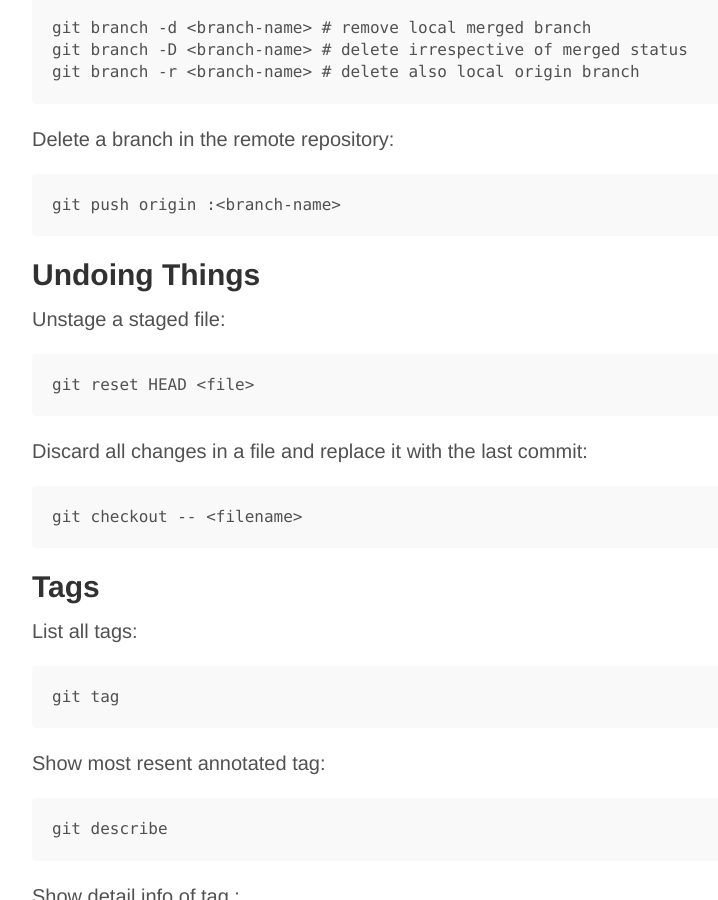
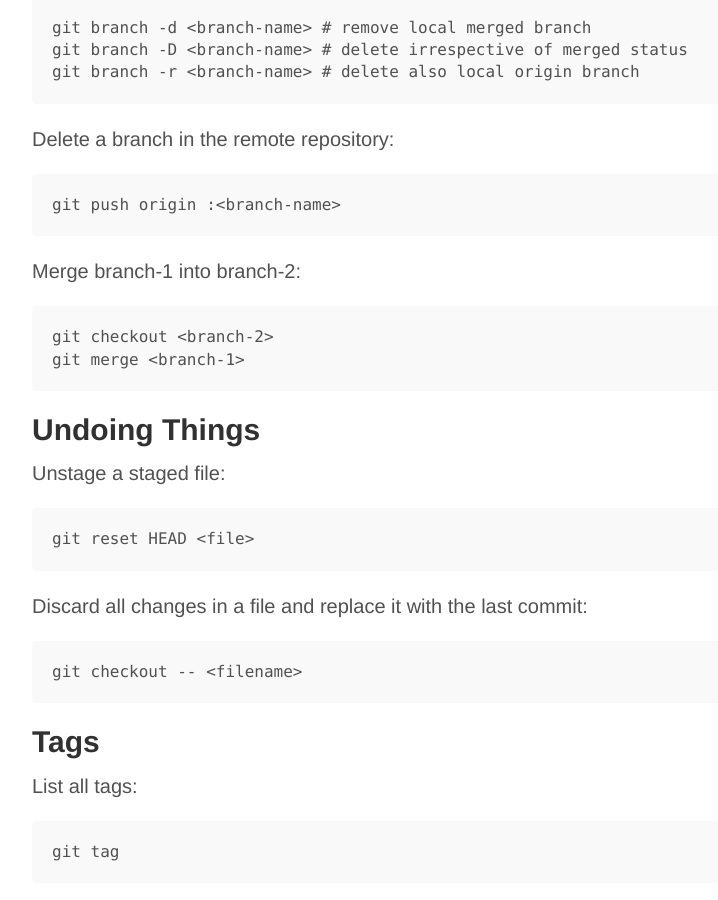
Before and after one commit to migescho/migescho.github.io, a Jekyll site: the page built from _posts/2014-08-22-little-git-howto.md, in a window 1280 px wide and 900 px high, scrolled down 1697 px. Shown: the whole window, without its empty margins (248-966 px from the left). Built offline with Jekyll 4.4.1, drawn with Linux system fonts in a browser that asks for light colours; Markdown is read by kramdown in place of the engine named in the settings.

Commit message:
add merging

````diff
--- a/_posts/2014-08-22-little-git-howto.md
+++ b/_posts/2014-08-22-little-git-howto.md
@@ -76,6 +76,13 @@ Delete a branch in the remote repository:
 git push origin :<branch-name>
 ```
 
+Merge branch-1 into branch-2:
+
+```
+git checkout <branch-2>
+git merge <branch-1>
+```
+
 ## Undoing Things
 Unstage a staged file:
 
````
